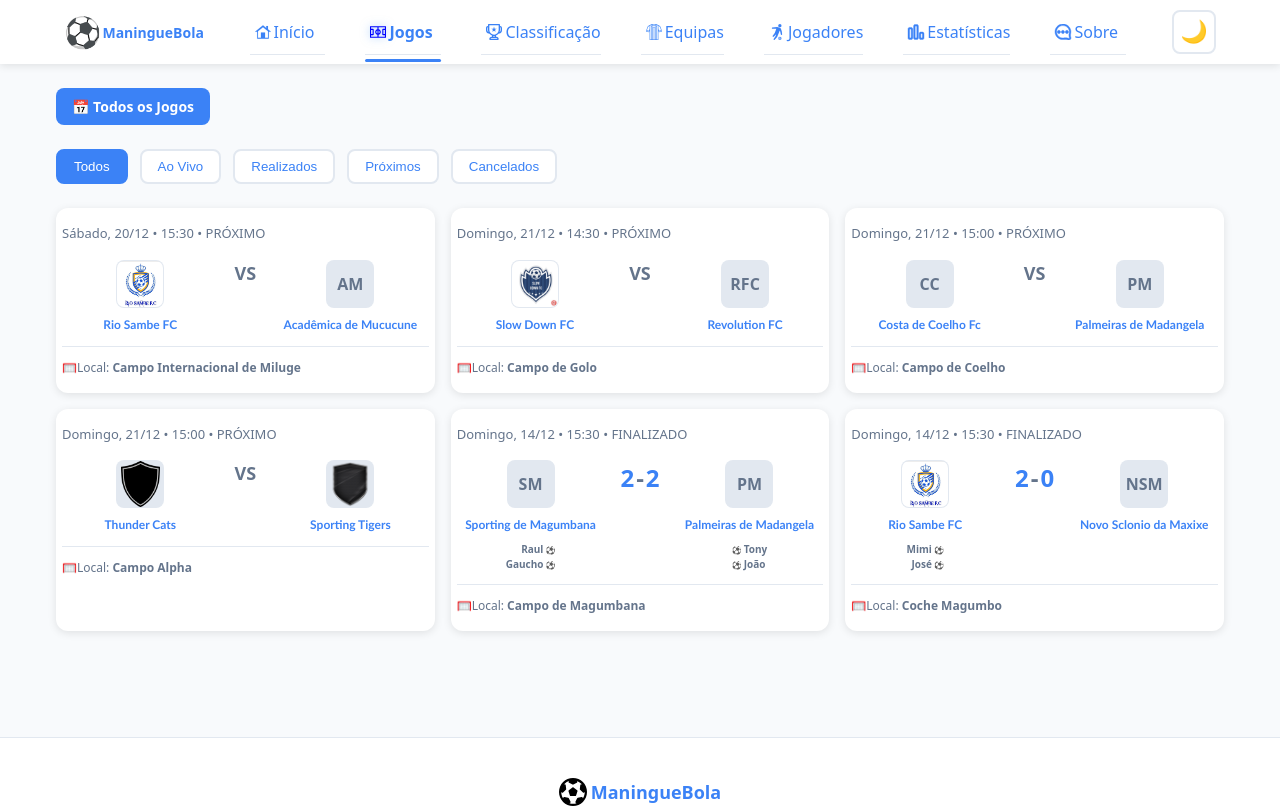
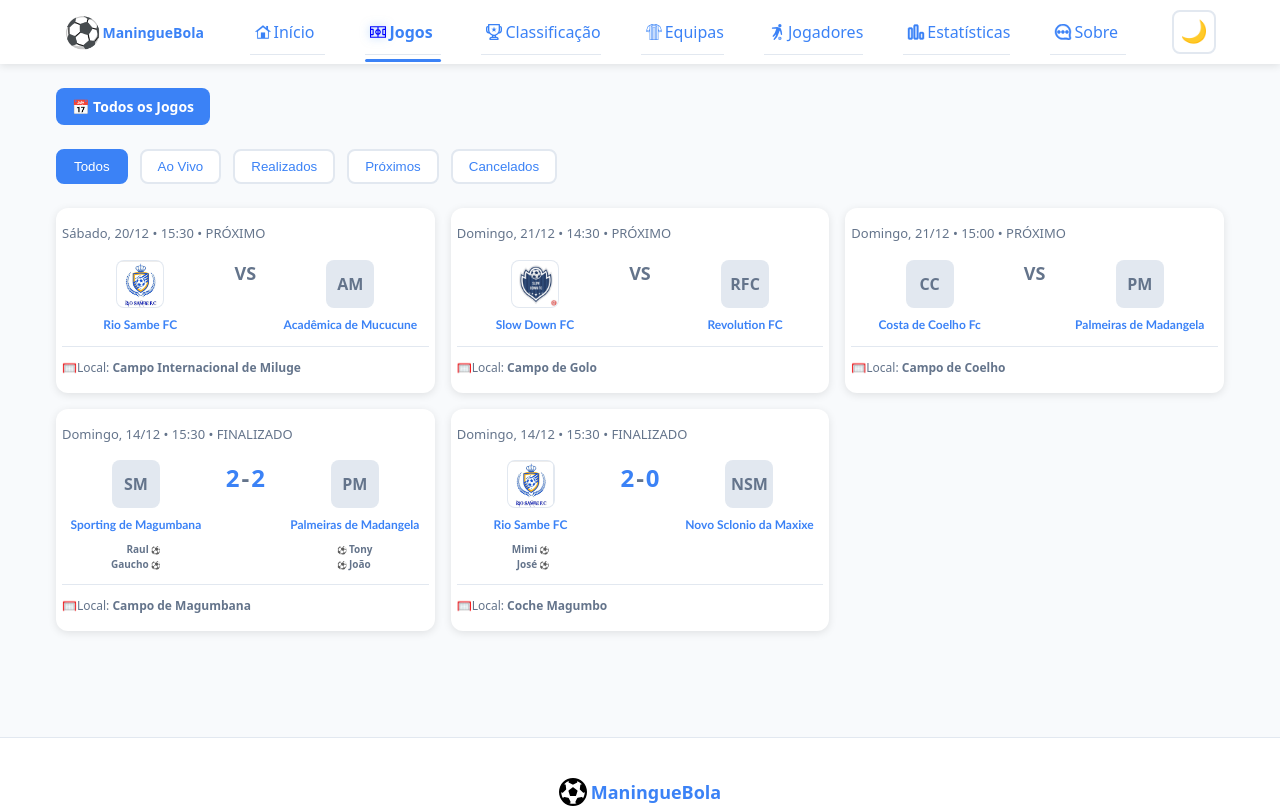
Before and after one commit to Raimundroid/maninguebola, a React (Vite) app: page /jogos in a window 1280 px wide. Shown: the top 808 px of the page. Built offline with nearby package versions, Linux system fonts and the light colour scheme.

Commit message:
deactivated the sample upcoming match

```diff
--- a/src/data/matchesData.js
+++ b/src/data/matchesData.js
@@ -167,18 +167,18 @@ const matchesData = [
   //   homeScorers: ["Rui Almeida"],
   //   awayScorers: ["Tomás Ferreira"],
   // },
-  {
-    id: 400,
-    // homeTeam: teams.eagles,
-    // awayTeam: teams.tigers,
-    homeTeamId: "cats", //new
-    awayTeamId: "tigers", //new
-    // No scores for upcoming matches
-    date: "2025-12-21", // ISO Format
-    time: "15:00",
-    status: "upcoming",
-    venue: "Campo Alpha",
-  },
+  // {
+  //   id: "togleForSample",
+  //   // homeTeam: teams.eagles,
+  //   // awayTeam: teams.tigers,
+  //   homeTeamId: "cats", //new
+  //   awayTeamId: "tigers", //new
+  //   // No scores for upcoming matches
+  //   date: "2025-12-27", // ISO Format
+  //   time: "15:00",
+  //   status: "upcoming",
+  //   venue: "Campo Alpha",
+  // },
   // {
   //   id: 5,
   //   // homeTeam: teams.lions,
```
